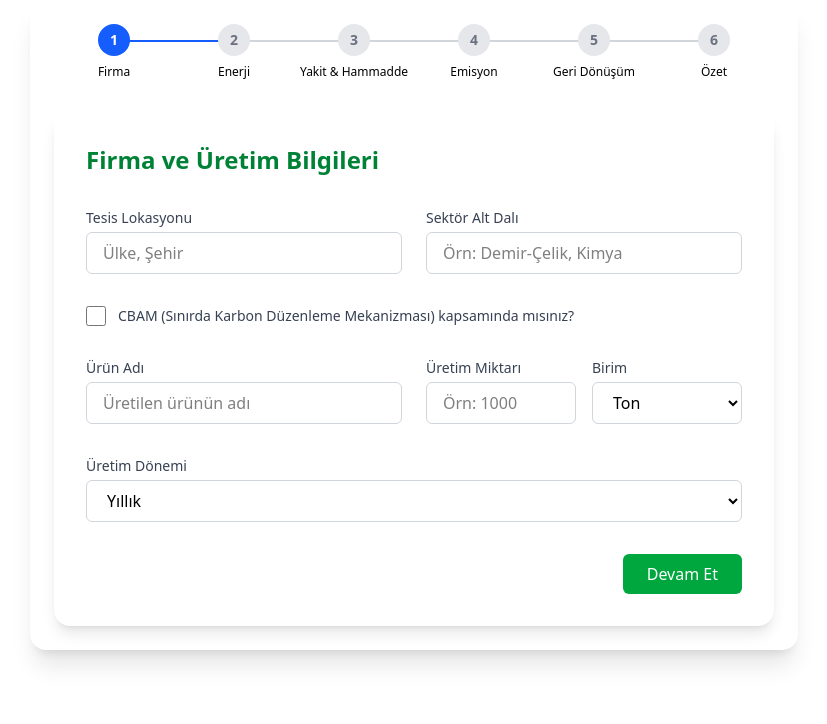
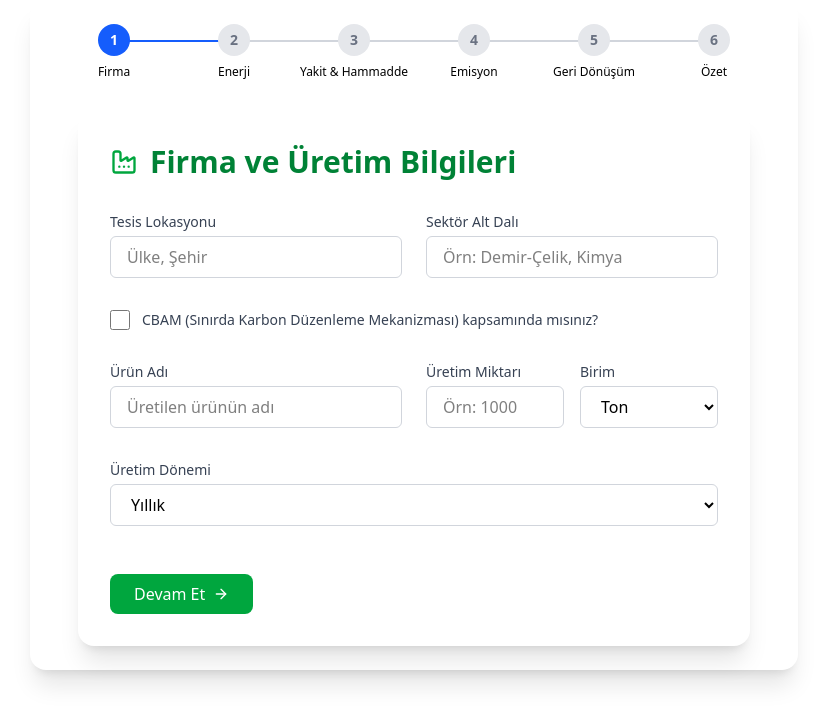
Before and after one commit to carbonlytech/carbonlytech-client, a Next.js app: page /details in a window 1280 px wide. Shown: the top 724 px of the page, without its empty margins (226-1053 px from the left). Built offline with nearby package versions, Linux system fonts and the light colour scheme.

Commit message:
updated step1

```diff
--- a/src/components/Step1.tsx
+++ b/src/components/Step1.tsx
@@ -1,8 +1,8 @@
 import React, { useState } from "react";
+import { Factory, ArrowRight } from "lucide-react";
 
 interface Props {
   nextStep: () => void;
-  prevStep?: () => void;
   formData: any;
   update: (data: any) => void;
 }
@@ -22,8 +22,11 @@ const Step1: React.FC<Props> = ({ nextStep, formData, update }) => {
   };
 
   return (
-    <div className="bg-white p-8 rounded-2xl shadow-lg space-y-8">
-      <h2 className="text-2xl font-bold text-green-700">Firma ve Üretim Bilgileri</h2>
+    <div className="bg-white p-8 rounded-2xl shadow-xl max-w-2xl mx-auto space-y-8">
+      <div className="flex items-center space-x-3">
+        <Factory className="text-green-600" size={28} />
+        <h2 className="text-3xl font-semibold text-green-700">Firma ve Üretim Bilgileri</h2>
+      </div>
 
       {/* Firma Bilgileri */}
       <div className="grid grid-cols-1 md:grid-cols-2 gap-6">
@@ -115,12 +118,13 @@ const Step1: React.FC<Props> = ({ nextStep, formData, update }) => {
       </div>
 
       {/* Buton */}
-      <div className="flex justify-end">
+      <div className="flex justify-between pt-4">
         <button
           onClick={handleNext}
-          className="bg-green-600 hover:bg-green-700 text-white font-medium px-6 py-2 rounded-md transition"
+          className="flex items-center gap-2 bg-green-600 hover:bg-green-700 text-white font-medium px-6 py-2 rounded-lg transition"
         >
           Devam Et
+          <ArrowRight size={16} />
         </button>
       </div>
     </div>
```
